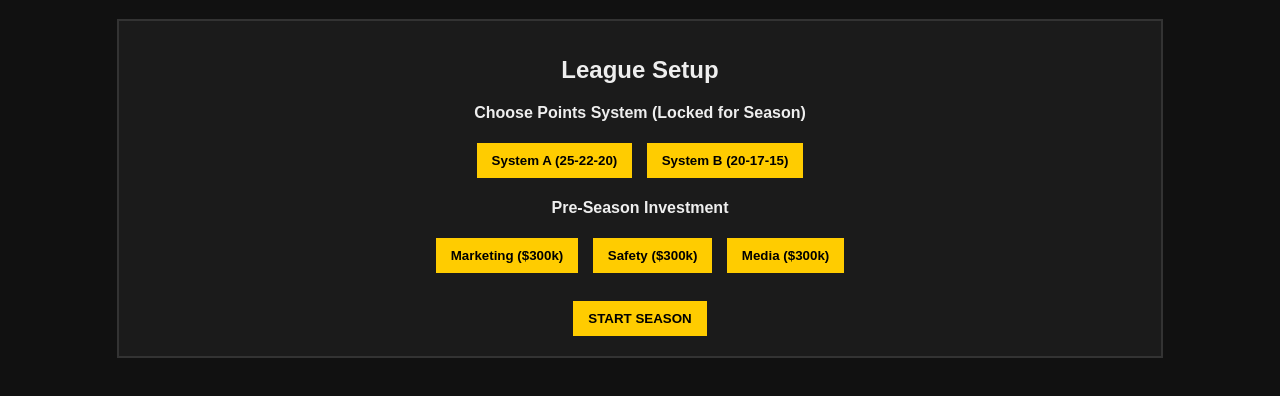
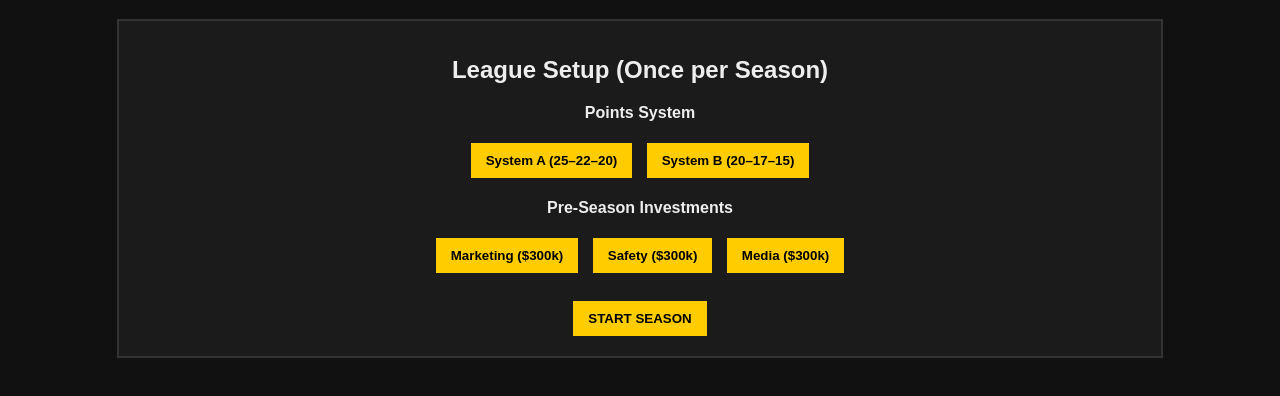
Before and after one commit to LOL-lab48/SuperCross-Manager-26, a plain HTML site: page index.html in a window 1280 px wide. Shown: the part 62-458 px from the top of the page. Drawn offline with Linux system fonts and the light colour scheme.

Commit message:
Update index.html

```diff
--- a/index.html
+++ b/index.html
@@ -11,13 +11,13 @@
 
 <!-- SETUP -->
 <div class="panel" id="setupPanel">
-  <h2>League Setup</h2>
+  <h2>League Setup (Once per Season)</h2>
 
-  <p><b>Choose Points System (Locked for Season)</b></p>
-  <button onclick="selectPointsSystem('A')">System A (25-22-20)</button>
-  <button onclick="selectPointsSystem('B')">System B (20-17-15)</button>
+  <p><b>Points System</b></p>
+  <button onclick="selectPointsSystem('A')">System A (25–22–20)</button>
+  <button onclick="selectPointsSystem('B')">System B (20–17–15)</button>
 
-  <p><b>Pre-Season Investment</b></p>
+  <p><b>Pre-Season Investments</b></p>
   <button onclick="setupSpend('marketing')">Marketing ($300k)</button>
   <button onclick="setupSpend('safety')">Safety ($300k)</button>
   <button onclick="setupSpend('media')">Media ($300k)</button>
@@ -42,12 +42,12 @@
   </div>
 
   <div class="panel output">
-    <div id="output">Waiting for race...</div>
+    <div id="output">Waiting for race…</div>
   </div>
 
 </div>
 
-<!-- MODAL -->
+<!-- RACE CONTROL MODAL -->
 <div id="raceModal" class="modal">
   <div class="modal-content">
     <h2>Race Control</h2>
```
